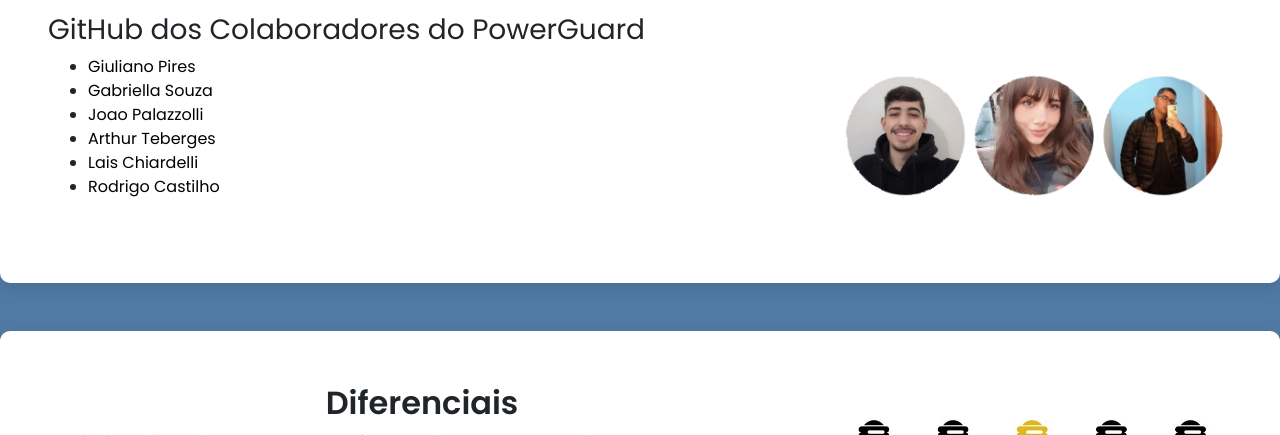
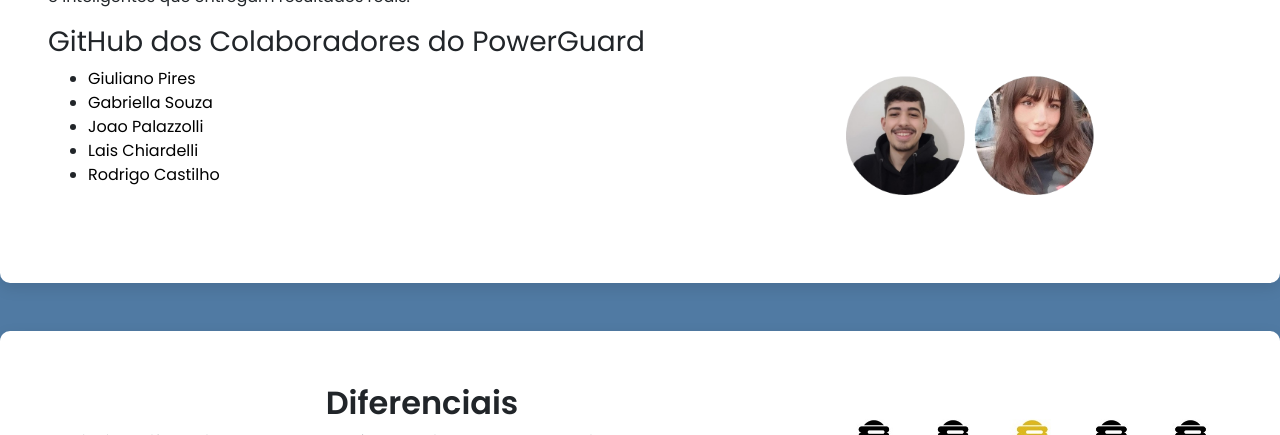
Before and after one commit to Giuzin/PowerGuard, a website: page public/sobrenos.html in a window 1280 px wide. Shown: the part 679-1114 px from the top of the page. Drawn offline with nearby package versions, Linux system fonts and the light colour scheme.

Commit message:
Add foto e atualização no ladingpage

```diff
--- a/public/sobrenos.html
+++ b/public/sobrenos.html
@@ -62,12 +62,11 @@
                 <li><a href="https://github.com/Giuzin" target="_blank">Giuliano Pires</a></li>
                 <li><a href="https://github.com/GabriellaSouzaa" target="_blank">Gabriella Souza</a></li>
                 <li><a href="https://github.com/JoaoPalazzolli" target="_blank">Joao Palazzolli</a></li>
-                <li><a href="https://github.com/Teberges" target="_blank">Arthur Teberges</a></li>
                 <li><a href="https://github.com/Chiardelli" target="_blank">Lais Chiardelli</a></li>
                 <li><a href="https://github.com/rodrigo-castilho" target="_blank">Rodrigo Castilho</a></li>
             </ul>
         </div>
-        <img src="img/imgsobrenos.png" alt="Imagem Sobre Nós">
+        <img src="img/fotosobrenos.png" alt="Imagem Sobre Nós">
     </div>
 
     <div id="features" class="content-section">
```
Also changed, not shown: public/img/fotosobrenos.png (added), public/img/imgsobrenos.png (deleted).
